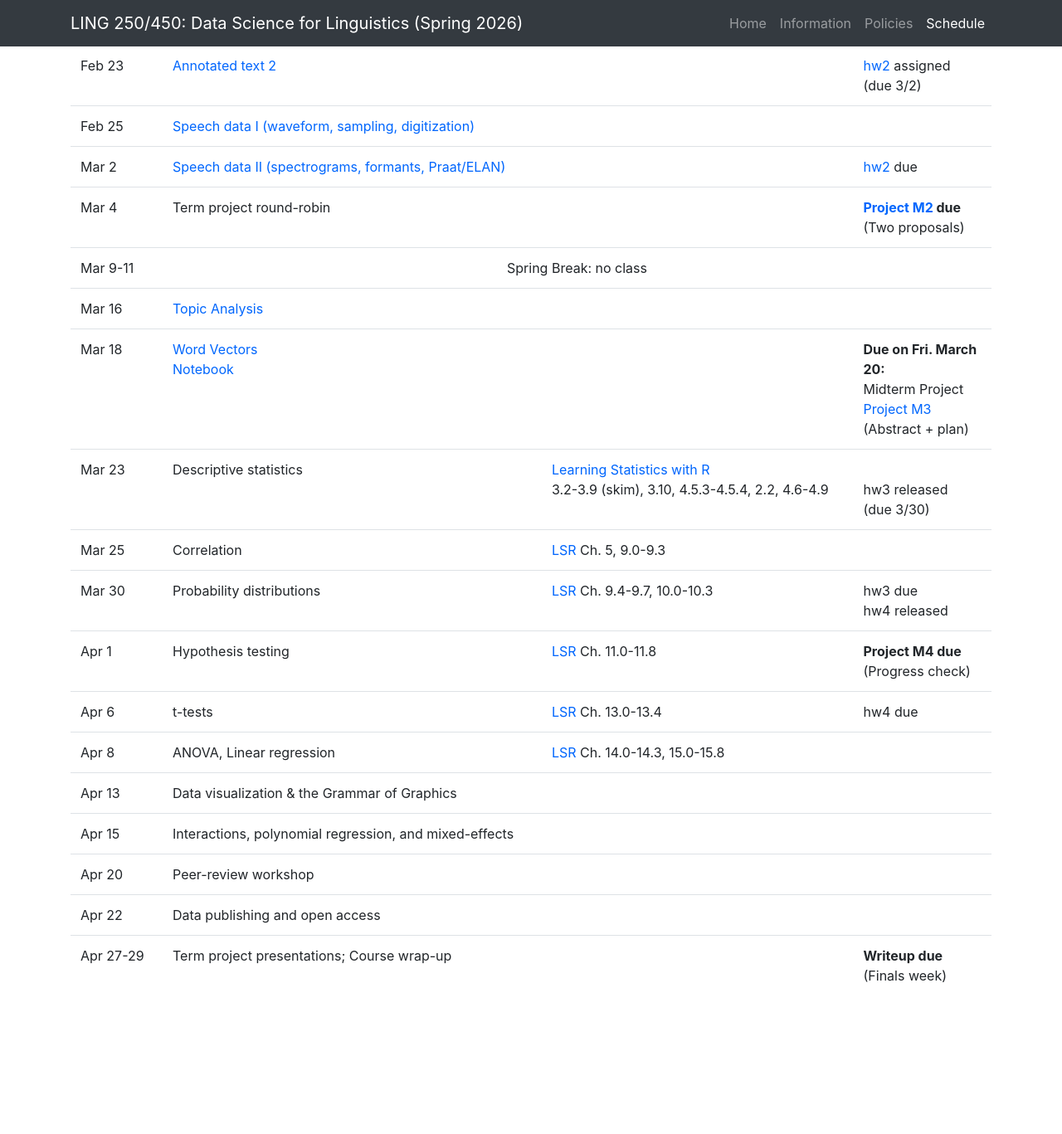
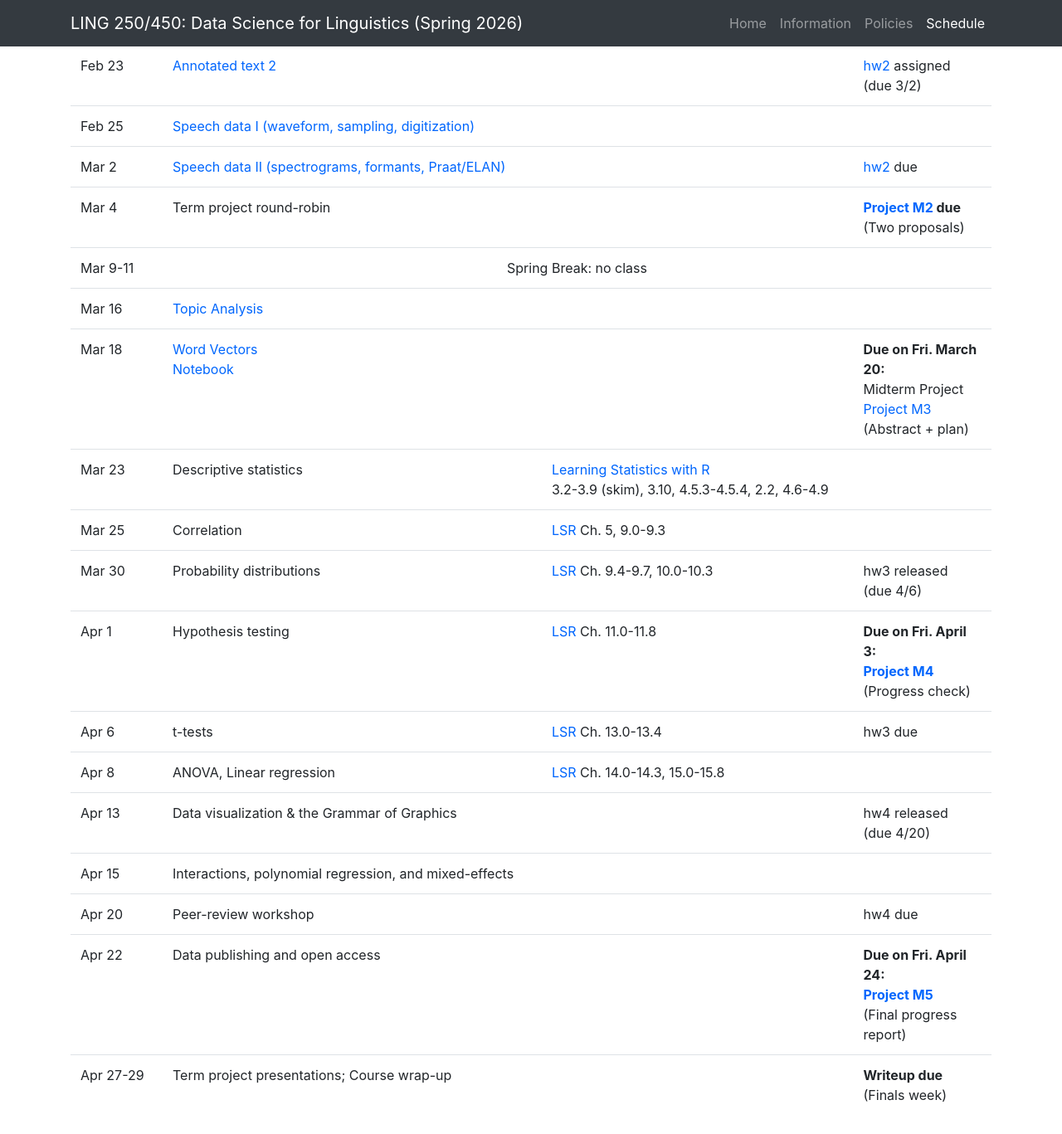
Before and after one commit to cmdowney88/cmdowney88.github.io, a Jekyll site: the page teaching/ling250/spring26/index.html, which Jekyll copies as it is, in a window 1280 px wide and 1400 px high, scrolled down 3981 px. Shown: the top 1367 px of the window at 83% size. Built offline with Jekyll 4.4.1, drawn with Linux system fonts in a browser that asks for light colours; before the commit the page ends 5237 px from its top, so only the background shows below that.

Commit message:
ling250: update late-semester schedule and add M5 milestone
- Reschedule hw3 (assigned 3/30, due 4/6) and hw4 (assigned 4/13, due 4/20)
- Add M5 final progress report due Fri. April 24 (before presentations)
- Add m5_final_progress_report.md spec
- Update M4 spec deadline table to include M5
- Fix M4 schedule entry to show Friday due date with link

```diff
--- a/teaching/ling250/spring26/index.html
+++ b/teaching/ling250/spring26/index.html
@@ -448,10 +448,7 @@
 									<a href="https://learningstatisticswithr.com/lsr-0.6.pdf" target="_blank">Learning Statistics with R</a>
 									<br> 3.2-3.9 (skim), 3.10, 4.5.3-4.5.4, 2.2, 4.6-4.9
 								</td>
-								<td>
-									<br>hw3 released
-									<br>(due 3/30)
-								</td>
+								<td></td>
 							</tr>
 							<tr>
 								<td>Mar 25</td>
@@ -474,8 +471,8 @@
 									Ch. 9.4-9.7, 10.0-10.3
 								</td>
 								<td>
-									hw3 due
-									<br>hw4 released
+									hw3 released
+									<br>(due 4/6)
 								</td>
 							</tr>
 							<tr>
@@ -488,7 +485,8 @@
 									Ch. 11.0-11.8
 								</td>
 								<td>
-									<strong>Project M4 due</strong>
+									<strong>Due on Fri. April 3:</strong>
+									<br><strong><a href="project/m4_progress_report.md" target="_blank">Project M4</a></strong>
 									<br>(Progress check)
 								</td>
 							</tr>
@@ -522,7 +520,10 @@
 									Data visualization & the Grammar of Graphics
 								</td>
 								<td></td>
-								<td></td>
+								<td>
+									hw4 released
+									<br>(due 4/20)
+								</td>
 							</tr>
 							<tr>
 								<td>Apr 15</td>
@@ -538,7 +539,9 @@
 									Peer-review workshop
 								</td>
 								<td></td>
-								<td></td>
+								<td>
+									hw4 due
+								</td>
 							</tr>
 							<tr>
 								<td>Apr 22</td>
@@ -546,7 +549,11 @@
 									Data publishing and open access
 								</td>
 								<td></td>
-								<td></td>
+								<td>
+									<strong>Due on Fri. April 24:</strong>
+									<br><strong><a href="project/m5_final_progress_report.md" target="_blank">Project M5</a></strong>
+									<br>(Final progress report)
+								</td>
 							</tr>
 							<tr>
 								<td>Apr 27-29</td>
```
Also changed, not shown: other parts of teaching/ling250/spring26/index.html (+1 -1 lines), teaching/ling250/spring26/project/m4_progress_report.md (added, +69 -0 lines), teaching/ling250/spring26/project/m5_final_progress_report.md (added, +45 -0 lines).
